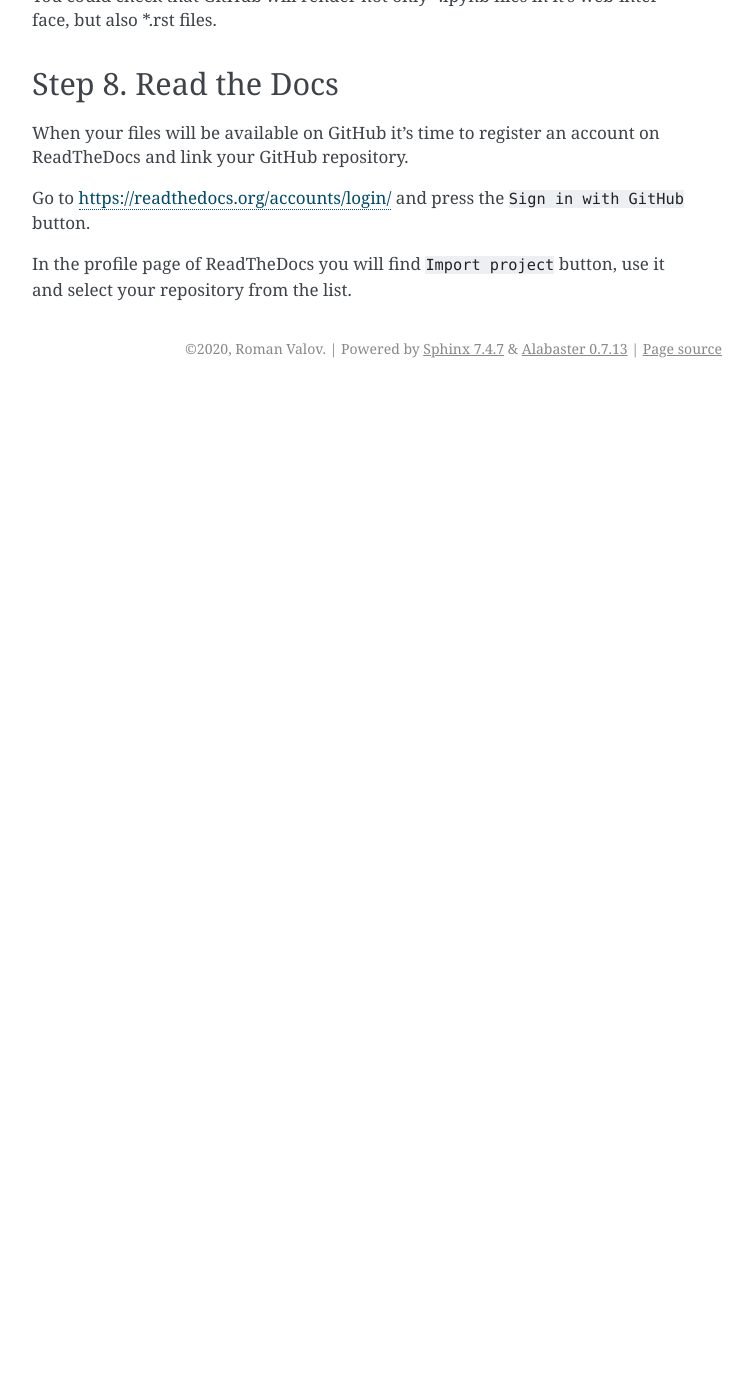
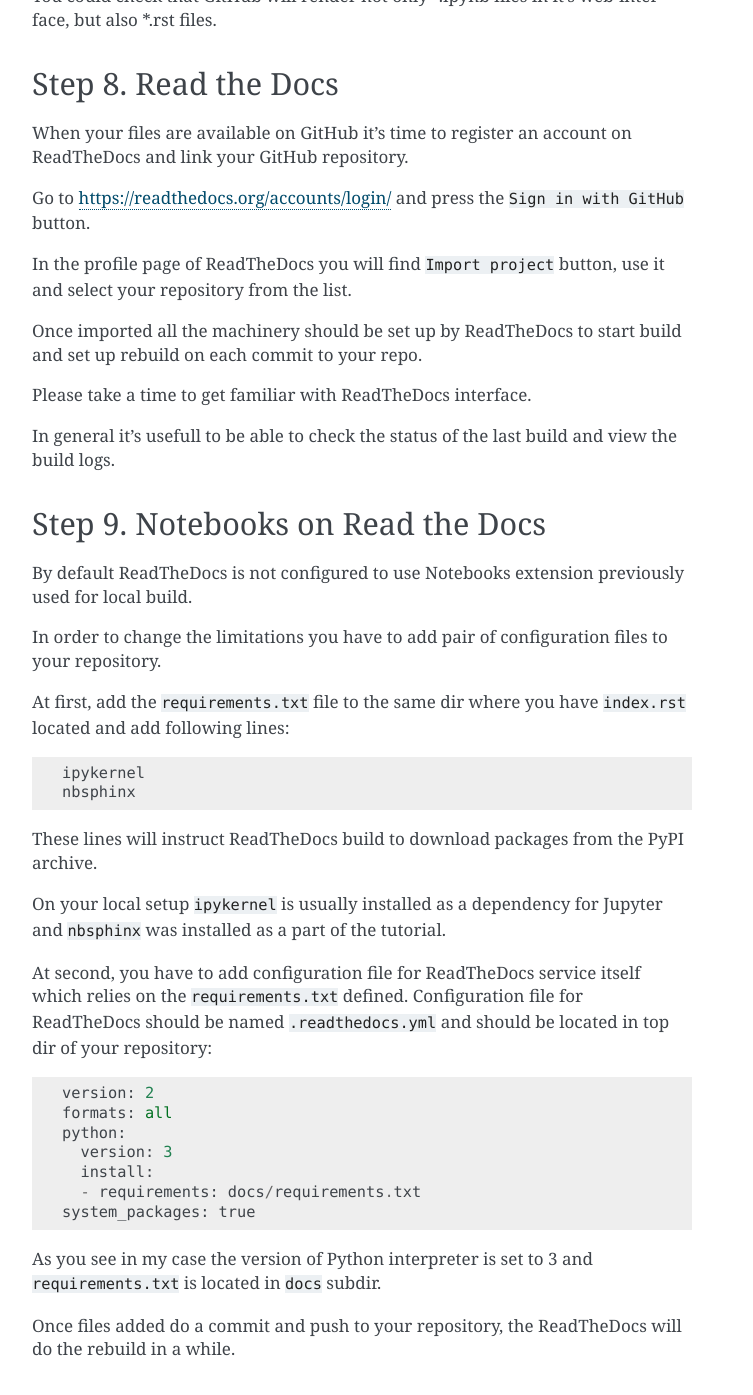
Before and after one commit to RomanValov/jnbdoc, a Sphinx documentation site: the page built from docs/task.01.rst, in a window 1280 px wide and 1400 px high, scrolled down 3414 px. Shown: the top 1395 px of the window, without its empty margins (388-1141 px from the left). Built offline with Sphinx 7.4.7, drawn with Linux system fonts in a browser that asks for light colours; before the commit the page ends 3802 px from its top, so only the background shows below that.

Commit message:
add: details about read the docs configuration

```diff
--- a/docs/task.01.rst
+++ b/docs/task.01.rst
@@ -131,8 +131,46 @@
 Step 8. Read the Docs
 ~~~~~~~~~~~~~~~~~~~~~
 
-When your files will be available on GitHub it's time to register an account on ReadTheDocs and link your GitHub repository.
+When your files are available on GitHub it's time to register an account on ReadTheDocs and link your GitHub repository.
 
 Go to https://readthedocs.org/accounts/login/ and press the ``Sign in with GitHub`` button.
 
 In the profile page of ReadTheDocs you will find ``Import project`` button, use it and select your repository from the list.
+
+Once imported all the machinery should be set up by ReadTheDocs to start build and set up rebuild on each commit to your repo.
+
+Please take a time to get familiar with ReadTheDocs interface.
+
+In general it's usefull to be able to check the status of the last build and view the build logs.
+
+Step 9. Notebooks on Read the Docs
+~~~~~~~~~~~~~~~~~~~~~~~~~~~~~~~~~~
+
+By default ReadTheDocs is not configured to use Notebooks extension previously used for local build.
+
+In order to change the limitations you have to add pair of configuration files to your repository.
+
+At first, add the ``requirements.txt`` file to the same dir where you have ``index.rst`` located and add following lines::
+
+    ipykernel
+    nbsphinx
+
+These lines will instruct ReadTheDocs build to download packages from the PyPI archive.
+
+On your local setup ``ipykernel`` is usually installed as a dependency for Jupyter
+and ``nbsphinx`` was installed as a part of the tutorial.
+
+At second, you have to add configuration file for ReadTheDocs service itself which relies on the ``requirements.txt`` defined.
+Configuration file for ReadTheDocs should be named ``.readthedocs.yml`` and should be located in top dir of your repository::
+
+    version: 2
+    formats: all
+    python:
+      version: 3
+      install:
+      - requirements: docs/requirements.txt
+    system_packages: true
+
+As you see in my case the version of Python interpreter is set to 3 and ``requirements.txt`` is located in ``docs`` subdir.
+
+Once files added do a commit and push to your repository, the ReadTheDocs will do the rebuild in a while.
```
